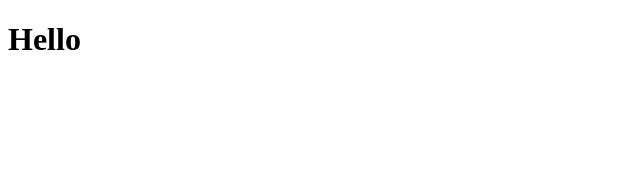
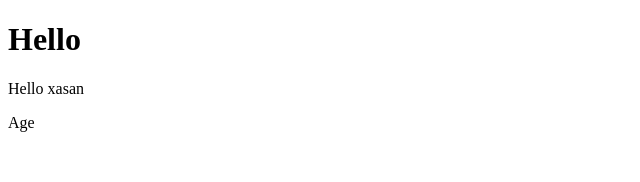
Before and after one commit to mustofaqulov/Elelktron-raqamlash, a React (Vite) app: page / in a window 1280 px wide. Shown: the top 182 px of the page, without its empty margins (0-640 px from the left). Built offline with nearby package versions, Linux system fonts and the light colour scheme.

Commit message:
fix: login bug fix

```diff
--- a/src/App.jsx
+++ b/src/App.jsx
@@ -1,9 +1,10 @@
-
+import Login from "./components/Login/Login"
 function App() {
 
   return (
     <>
       <h1>Hello</h1>
+      <Login/>
     </>
   )
 }
--- a/src/components/Login/Login.jsx
+++ b/src/components/Login/Login.jsx
@@ -0,0 +1,10 @@
+export default function Login() {
+  const name = true;
+  const age = true;
+  return (
+    <>
+      <p>Hello {name ? "xasan" : "yusuf"}</p>
+      <p>Age {name ? age : 5}</p>
+    </>
+  );
+}
```
